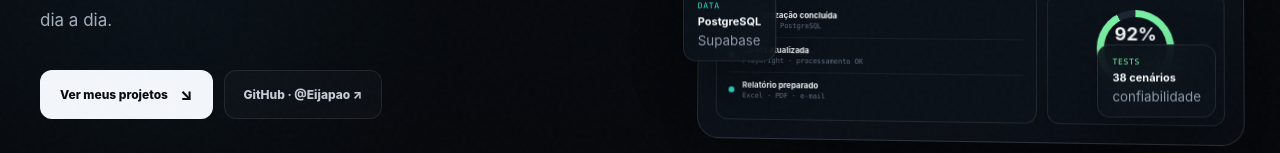
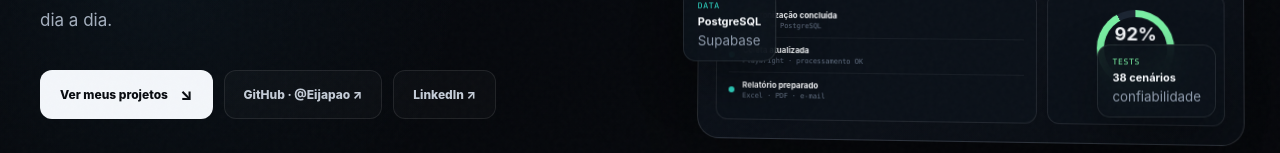
Before and after one commit to Eijapao/portfolio-gleison-lopes, a plain HTML site: page index.html in a window 1280 px wide. Shown: the part 647-800 px from the top of the page. Drawn offline with Linux system fonts and the light colour scheme.

Commit message:
Atualiza portfólio com LinkedIn

```diff
--- a/index.html
+++ b/index.html
@@ -80,7 +80,7 @@ body::after{content:"";position:fixed;inset:0;pointer-events:none;z-index:-3;opa
     <div class="avail"><span class="dot"></span> ANALISTA JR · AUTOMAÇÃO · PYTHON</div>
     <h1>Eu transformo processos em <span class="grad">software que trabalha.</span></h1>
     <p>Atuo com automação de processos e desenvolvimento de soluções usando Python, FastAPI, SQL e tecnologias web. Gosto de entender o problema, conectar as peças e entregar algo que realmente funcione no dia a dia.</p>
-    <div class="actions"><a class="btn primary" href="#projetos">Ver meus projetos <span class="arrow">↘</span></a><a class="btn ghost" href="https://github.com/Eijapao" target="_blank" rel="noopener">GitHub · @Eijapao ↗</a></div>
+    <div class="actions"><a class="btn primary" href="#projetos">Ver meus projetos <span class="arrow">↘</span></a><a class="btn ghost" href="https://github.com/Eijapao" target="_blank" rel="noopener">GitHub · @Eijapao ↗</a><a class="btn ghost" href="https://www.linkedin.com/in/gleison-lopes" target="_blank" rel="noopener">LinkedIn ↗</a></div>
     <div class="hero-meta">
       <div class="metric"><strong>38</strong><span>testes automatizados</span></div>
       <div class="metric"><strong>33</strong><span>arquivos Python</span></div>
```
